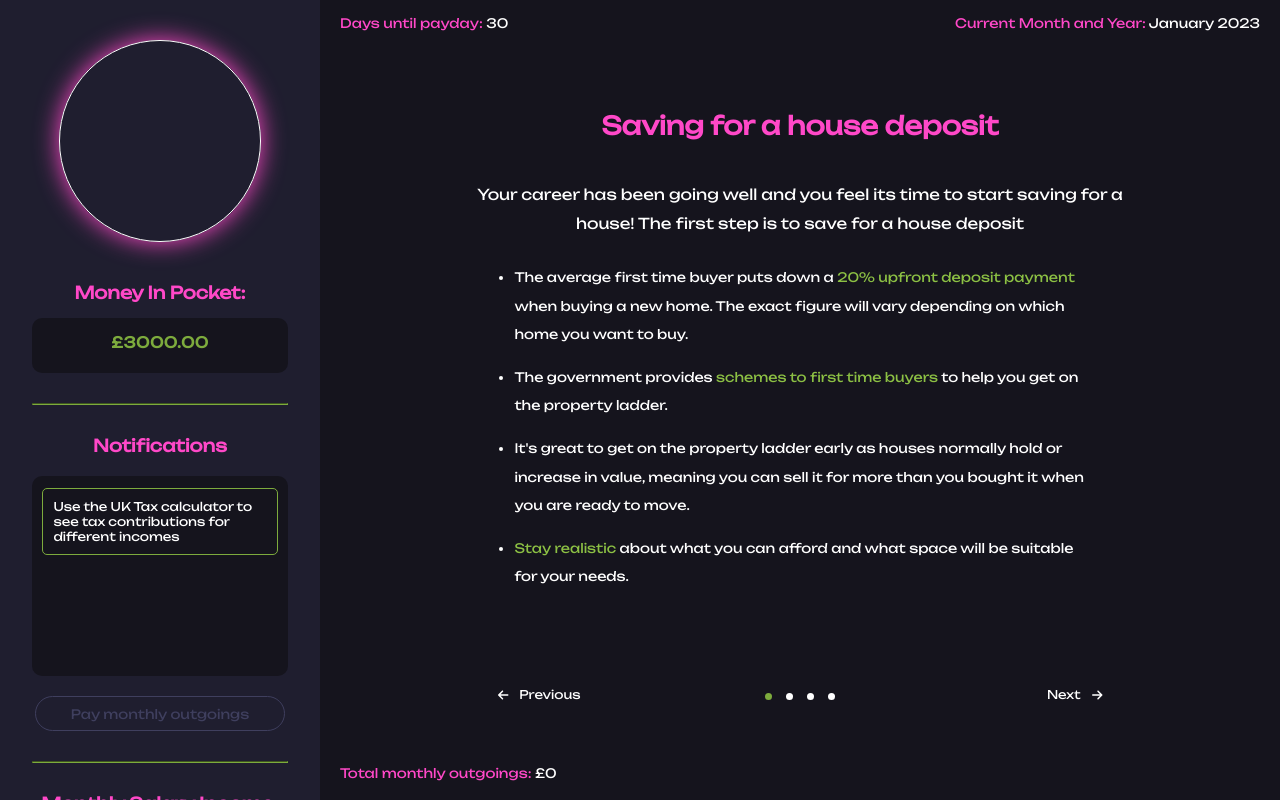
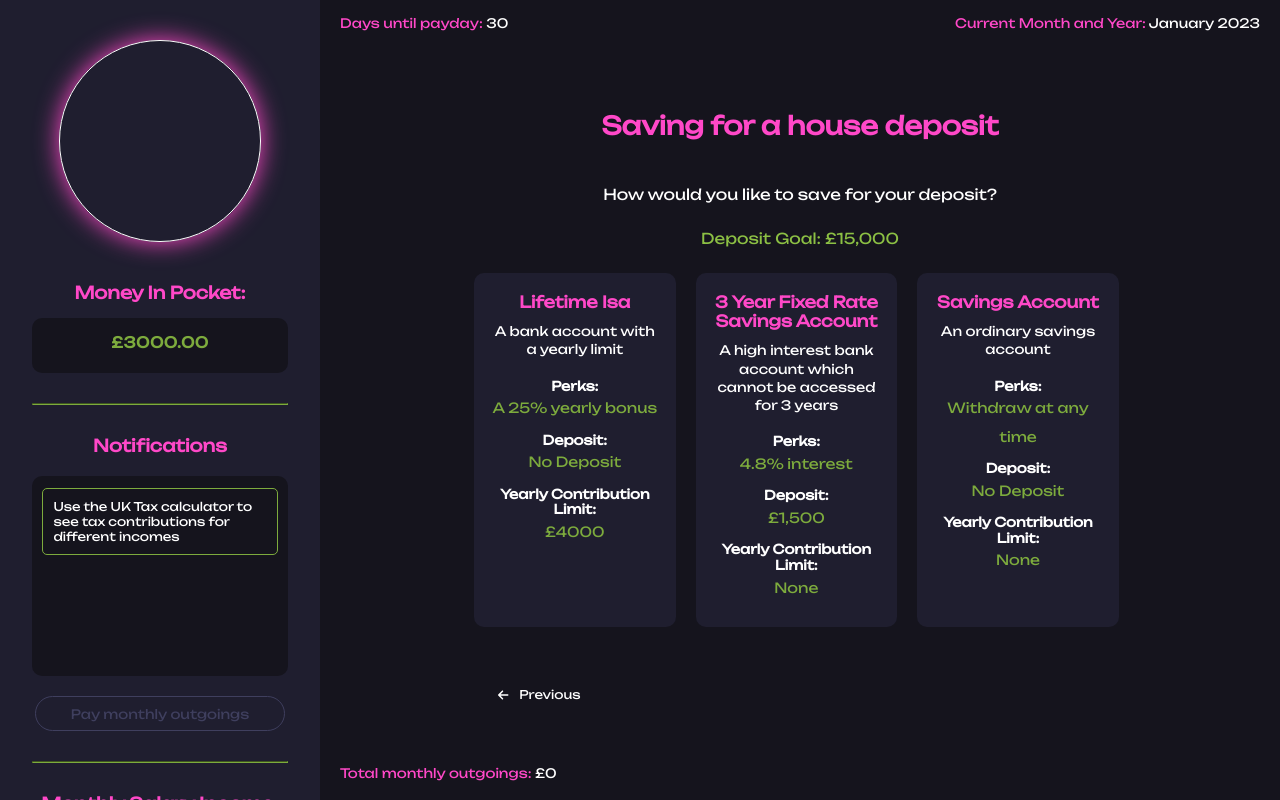
Before and after one commit to lucyscanlon/FinanceGame, a Vue app: page / in a window 1280 px wide. Built offline with nearby package versions, Linux system fonts and the light colour scheme.

Commit message:
house deposit choices set up with flexbox - not functional with store yet

```diff
--- a/src/components/MainGame/InformationPages/HouseDepositIntroduction.vue
+++ b/src/components/MainGame/InformationPages/HouseDepositIntroduction.vue
@@ -9,7 +9,7 @@ The parent of this component:
         <div class="rentintro-title-wrapper housedepositinfo-title">
             <h1>Saving for a house deposit</h1>
         </div>
-        <div class="rentintro-description-wrapper">
+        <div class="homedeposit-description-wrapper">
             <div :class="currentSlide !== 0 && 'pensionSlideInactive'" class="housedepositslide-container">
                 <p>Your career has been going well and you feel its time to start saving for a house! The first step is to save for a house deposit</p>
                 <div class="supermarketinfo-list">
@@ -37,13 +37,16 @@ The parent of this component:
                 </div>
             </div>
             <div :class="currentSlide !== 2 && 'pensionSlideInactive'" class="housedepositslide-container">
-                <p>What schemes are available to help first time buyers?</p>
-                <div class="supermarketinfo-list">
-                <ul>
-                    <li>A Lifetime ISA - Allows up to £4000 a year to be added into the account. Each year the government will automatically add a 25% bonus to your total. This means if you contribute £4000 in a year, the government will grant you £1000 making your total £5000 for the year.</li>
-                    <li></li>
-                </ul>
+                <p>How would you like to save for your deposit?</p>
+                <div class="housedeposit-goal-container">
+                    <p class="colour-green deposit-goal">Deposit Goal: £15,000</p>
                 </div>
+                <div class="housedeposit-choices-container">
+                    <HouseDepositChoiceFlexbox :Identifier="1" Name="Lifetime Isa" Desc="A bank account with a yearly limit" Perk="A 25% yearly bonus" Deposit="No Deposit" ContLimit="£4000"></HouseDepositChoiceFlexbox>
+                    <HouseDepositChoiceFlexbox :Identifier="2" Name="3 Year Fixed Rate Savings Account" Desc="A high interest bank account which cannot be accessed for 3 years" Perk="4.8% interest" Deposit="£1,500" ContLimit="None"></HouseDepositChoiceFlexbox>
+                    <HouseDepositChoiceFlexbox :Identifier="3" Name="Savings Account" Desc="An ordinary savings account" Perk="Withdraw at any time" Deposit="No Deposit" ContLimit="None"></HouseDepositChoiceFlexbox>
+                </div>
+
             </div>
             <div class="previous-next-container incomestreams-slide3">
                 <div class="previous-container">
@@ -80,6 +83,8 @@ The parent of this component:
     </div>
 </template>
 <script setup>
+
+import HouseDepositChoiceFlexbox from "../MainGameChoices/HouseDepositFlexbox.vue";
     // import stores
     //import { useLivingOptionsStore } from '../../../store/InitialGameChoicesStore'
     //const livingOptions = useLivingOptionsStore()
@@ -88,9 +93,12 @@ The parent of this component:
     // export component data
     export default {
         name: 'HouseDepositIntroduction',
+        components: {
+            HouseDepositChoiceFlexbox,
+        },
         data() {
             return {
-                currentSlide: 0,
+                currentSlide: 2,
             }
         },
         methods: {
--- /dev/null
+++ b/src/components/MainGame/MainGameChoices/HouseDepositFlexbox.vue
@@ -0,0 +1,49 @@
+<!-- Template containing the layout and information for each supermarket choice
+
+The parent of this component:
+- Supermarket Choice
+
+-->
+<template>
+    <div class="housedeposit-choice-flex">
+        <div class="housedep-title">
+            <h4>{{ Name }}</h4>
+        </div>
+        <div class="housedep-desc">
+            <p>{{ Desc }}</p>
+        </div>
+        <div class="housedep-padding">
+            <div class="housedep-perks-container">
+                <h4>Perks:</h4>
+                <p>{{ Perk }}</p>
+            </div>
+            <div class="housedep-perks-container">
+                <h4>Deposit:</h4>
+                <p>{{ Deposit }}</p>
+            </div>
+            <div class="housedep-perks-container">
+                <h4>Yearly Contribution Limit:</h4>
+                <p>{{ ContLimit }}</p>
+            </div>
+        </div>
+    </div>
+
+</template>
+<script setup>
+
+
+</script>
+<script>
+    // export component data
+    export default {
+        name: 'HouseDepositChoiceFlexbox',
+        props: {
+            Identifier: Number,
+            Name: String,
+            Desc: String,
+            Perk: String,
+            Deposit: String,
+            ContLimit: String,
+        },
+   }
+</script>
--- a/src/styles/style.css
+++ b/src/styles/style.css
@@ -2270,3 +2270,85 @@ input[type="number"] {
 .housedepositslide-container ul ul {
   padding-left: 30px;
 }
+
+.housedeposit-goal-container {
+  width: 80%;
+  margin: 0 auto;
+}
+
+.housedeposit-choices-container {
+  width: 100%;
+  margin: 0 auto;
+  overflow: auto;
+  padding-top: 20px;
+  display: flex;
+  flex-direction: row;
+}
+
+.housedeposit-choice-flex {
+  width: 30%;
+  overflow: auto;
+  background-color: #1f1e2f;
+  margin-left: 10px;
+  margin-right: 10px;
+  border-radius: 10px;
+}
+
+.homedeposit-description-wrapper h4 {
+  line-height: 1.2em;
+  font-size: 13px;
+}
+
+.housedep-title {
+  padding-top: 20px;
+  color:#ff48c8;
+  width: 90%;
+  margin: 0 auto;
+  text-align: center;
+  font-size: 16px;
+}
+
+.housedep-title h4 {
+  font-size: 16px;
+}
+
+.housedep-desc {
+  width: 85%;
+  margin: 0 auto;
+  color: white;
+  font-size: 13px;
+  padding-top: 10px;
+}
+
+.housedep-desc p {
+  line-height: 1.4em;
+
+}
+
+.housedep-perks-container {
+  width: 90%;
+  margin: 0 auto;
+  padding-top: 10px;
+}
+
+.housedep-perks-container p {
+  color: #7dab3d;
+  font-size: 14px;
+}
+
+.homedeposit-description-wrapper {
+  font-family: unbounded-reg;
+  color: white;
+  font-size: 15px;
+  text-align: center;
+  line-height: 1.9em;
+}
+
+.housedep-padding {
+  padding-top: 10px;
+  padding-bottom: 25px;
+}
+
+.deposit-goal {
+  padding-top: 15px;
+}
```
